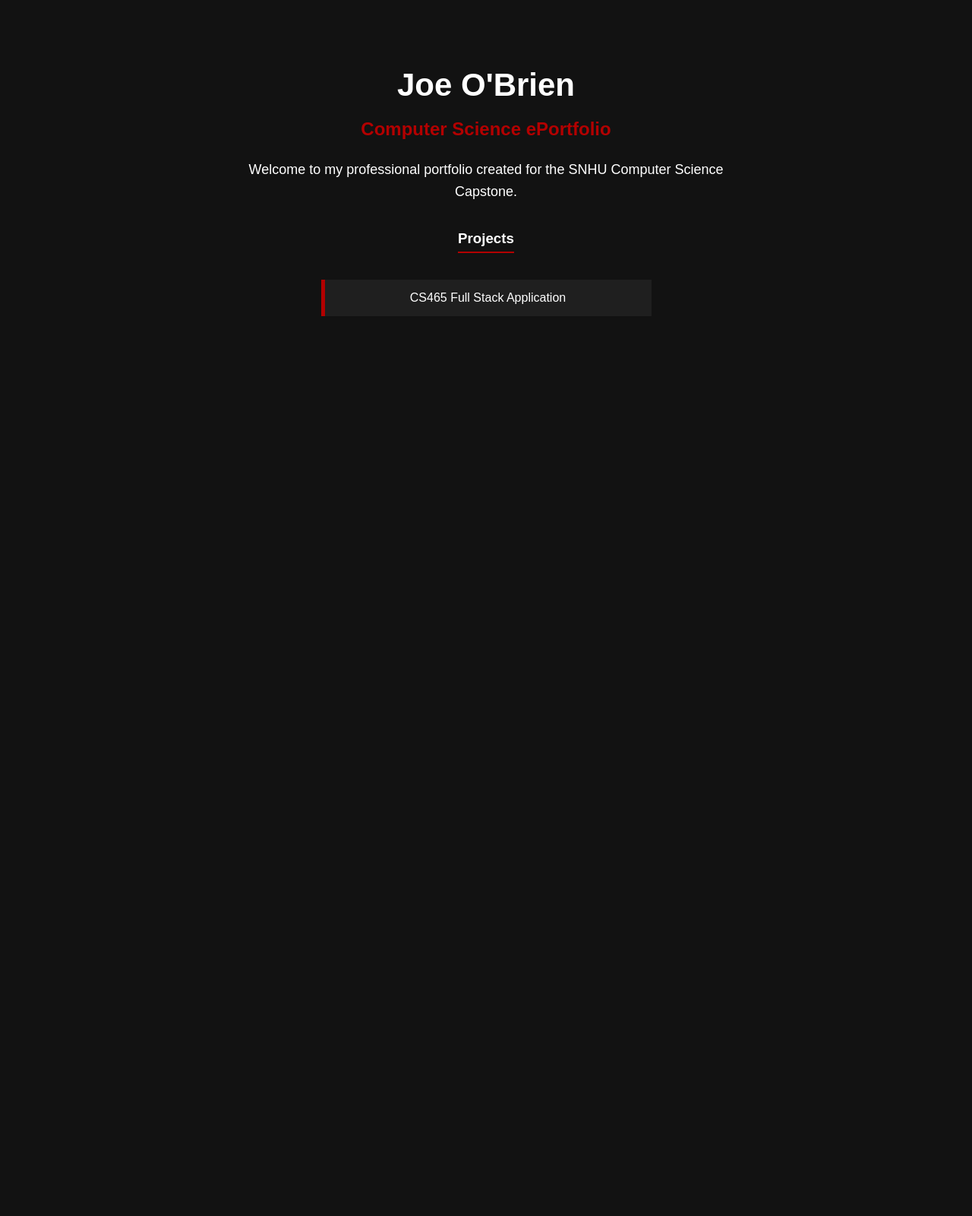
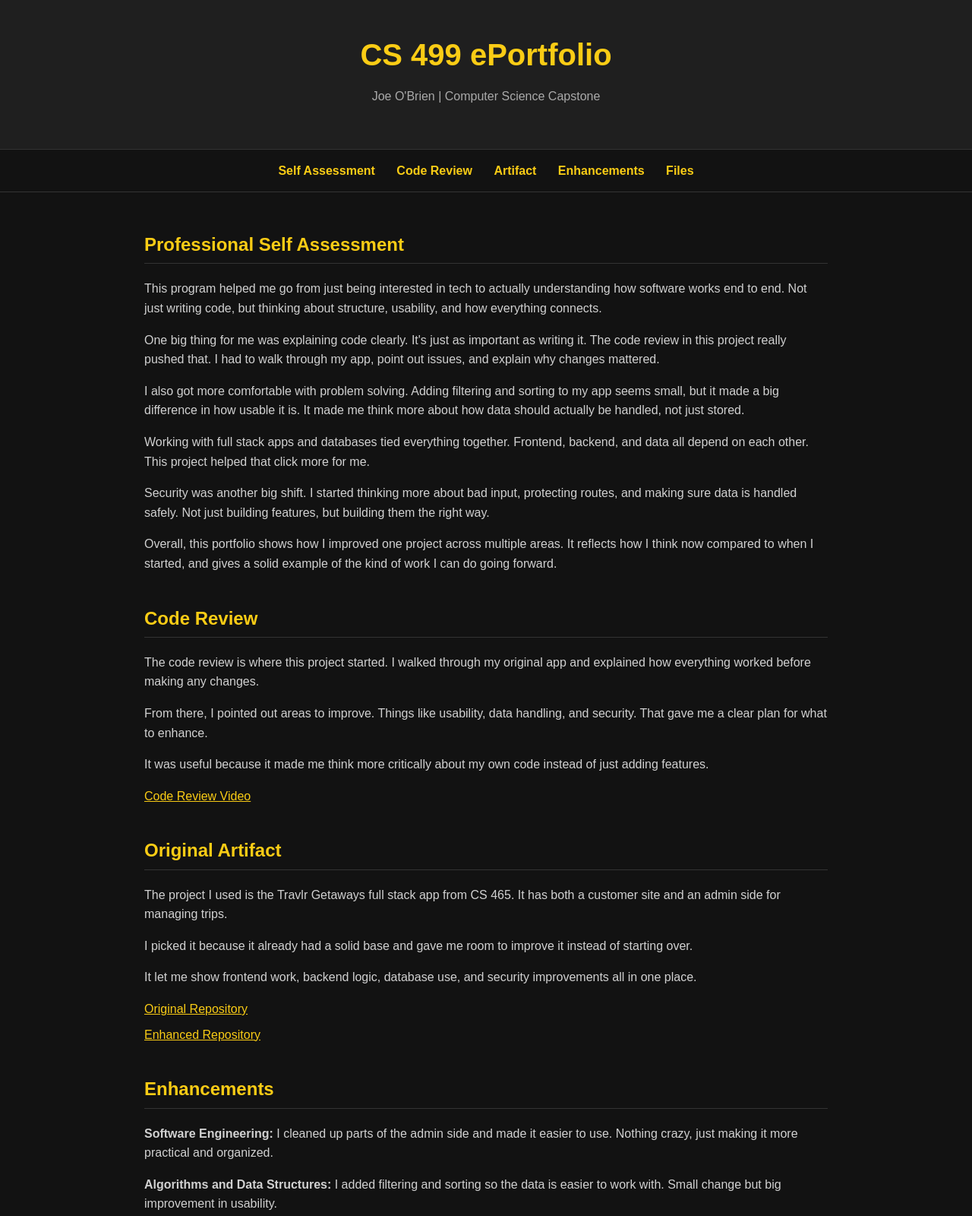
Before and after one commit to jobrien-snhu/jobrien-snhu.github.io, a plain HTML site: page index.html in a window 1280 px wide. Shown: the top 1600 px of the page at 76% size. Before the commit the page ends 800 px from the top, so only its background shows below. Drawn offline with Linux system fonts and the light colour scheme.

Commit message:
Major update to Portfolio
Updated most finishing touches to portfolio

```diff
--- a/index.html
+++ b/index.html
@@ -1,81 +1,146 @@
 <!DOCTYPE html>
-<html>
-
+<html lang="en">
 <head>
-<title>Joe O'Brien Portfolio</title>
-
-<style>
-
-body {
-    margin: 0;
-    font-family: Arial, Helvetica, sans-serif;
-    background-color: #121212;
-    color: white;
-    text-align: center;
-}
-
-.container {
-    max-width: 700px;
-    margin: auto;
-    padding: 60px 20px;
-}
-
-h1 {
-    font-size: 42px;
-    margin-bottom: 10px;
-}
-
-h2 {
-    color: #b30000;
-    margin-bottom: 25px;
-}
-
-h3 {
-    border-bottom: 2px solid #b30000;
-    display: inline-block;
-    padding-bottom: 6px;
-}
-
-p {
-    font-size: 18px;
-    line-height: 1.6;
-}
-
-ul {
-    list-style: none;
-    padding: 0;
-}
-
-li {
-    background: #1f1f1f;
-    padding: 15px;
-    margin: 10px auto;
-    border-left: 5px solid #b30000;
-    max-width: 400px;
-}
-
-</style>
-
+  <meta charset="UTF-8" />
+  <meta name="viewport" content="width=device-width, initial-scale=1.0" />
+  <title>Joe O'Brien | CS 499 ePortfolio</title>
+  <link rel="stylesheet" href="style.css">
 </head>
 
 <body>
 
-    <div class="container">
+<header>
+  <h1>CS 499 ePortfolio</h1>
+  <p>Joe O'Brien | Computer Science Capstone</p>
+</header>
 
-        <h1>Joe O'Brien</h1>
+<nav>
+  <a href="#self">Self Assessment</a>
+  <a href="#review">Code Review</a>
+  <a href="#artifact">Artifact</a>
+  <a href="#enhancements">Enhancements</a>
+  <a href="#files">Files</a>
+</nav>
 
-        <h2>Computer Science ePortfolio</h2>
+<div class="container">
 
-        <p>Welcome to my professional portfolio created for the SNHU Computer Science Capstone.</p>
+  <div class="section" id="self">
+    <h2>Professional Self Assessment</h2>
 
-        <h3>Projects</h3>
+    <p>
+      This program helped me go from just being interested in tech to actually understanding how software works end to end. Not just writing code, but thinking about structure, usability, and how everything connects.
+    </p>
 
-        <ul>
-            <li>CS465 Full Stack Application</li>
-        </ul>
+    <p>
+      One big thing for me was explaining code clearly. It's just as important as writing it. The code review in this project really pushed that. I had to walk through my app, point out issues, and explain why changes mattered.
+    </p>
 
+    <p>
+      I also got more comfortable with problem solving. Adding filtering and sorting to my app seems small, but it made a big difference in how usable it is. It made me think more about how data should actually be handled, not just stored.
+    </p>
+
+    <p>
+      Working with full stack apps and databases tied everything together. Frontend, backend, and data all depend on each other. This project helped that click more for me.
+    </p>
+
+    <p>
+      Security was another big shift. I started thinking more about bad input, protecting routes, and making sure data is handled safely. Not just building features, but building them the right way.
+    </p>
+
+    <p>
+      Overall, this portfolio shows how I improved one project across multiple areas. It reflects how I think now compared to when I started, and gives a solid example of the kind of work I can do going forward.
+    </p>
+
+  </div>
+
+  <div class="section" id="review">
+    <h2>Code Review</h2>
+
+    <p>
+      The code review is where this project started. I walked through my original app and explained how everything worked before making any changes.
+    </p>
+
+    <p>
+      From there, I pointed out areas to improve. Things like usability, data handling, and security. That gave me a clear plan for what to enhance.
+    </p>
+
+    <p>
+      It was useful because it made me think more critically about my own code instead of just adding features.
+    </p>
+
+    <div class="links">
+      <a href="https://youtu.be/CWUw5c4_5Pg">Code Review Video</a>
     </div>
 
+  </div>
+
+  <div class="section" id="artifact">
+    <h2>Original Artifact</h2>
+
+    <p>
+      The project I used is the Travlr Getaways full stack app from CS 465. It has both a customer site and an admin side for managing trips.
+    </p>
+
+    <p>
+      I picked it because it already had a solid base and gave me room to improve it instead of starting over.
+    </p>
+
+    <p>
+      It let me show frontend work, backend logic, database use, and security improvements all in one place.
+    </p>
+
+    <div class="links">
+      <a href="https://github.com/jobrien-snhu/CS465-fullstack-original" target="_blank">Original Repository</a>
+      <a href="https://github.com/jobrien-snhu/CS465-fullstack" target="_blank">Enhanced Repository</a>
+    </div>
+
+  </div>
+
+  <div class="section" id="enhancements">
+    <h2>Enhancements</h2>
+
+    <p>
+      <strong>Software Engineering:</strong> I cleaned up parts of the admin side and made it easier to use. Nothing crazy, just making it more practical and organized.
+    </p>
+
+    <p>
+      <strong>Algorithms and Data Structures:</strong> I added filtering and sorting so the data is easier to work with. Small change but big improvement in usability.
+    </p>
+
+    <p>
+      <strong>Databases:</strong> I improved CRUD behavior and added validation so bad data does not make it into the database. This made the app more reliable.
+    </p>
+
+    <p>
+      Together these changes made the project feel more complete and closer to something you would actually use.
+    </p>
+
+  </div>
+
+  <div class="section" id="files">
+    <h2>Supporting Files</h2>
+
+    <p>
+      These links will point to my final documents once everything is uploaded.
+    </p>
+
+    <div class="links">
+      <a href="#">Software Engineering Narrative</a>
+      <a href="#">Algorithms and Data Structures Narrative</a>
+      <a href="#">Database Narrative</a>
+    </div>
+
+  </div>
+
+</div>
+
+<button id="topBtn" onclick="scrollToTop()">Top ↑</button>
+
+<footer>
+  <p>Joe O'Brien | CS 499 Capstone</p>
+</footer>
+
+<script src="scripts.js"></script>
+
 </body>
-
 </html>
--- /dev/null
+++ b/scripts.js
@@ -0,0 +1,13 @@
+const topBtn = document.getElementById("topBtn");
+
+  window.onscroll = function () {
+    if (document.body.scrollTop > 200 || document.documentElement.scrollTop > 200) {
+      topBtn.style.display = "block";
+    } else {
+      topBtn.style.display = "none";
+    }
+  };
+
+  function scrollToTop() {
+    window.scrollTo({ top: 0, behavior: 'smooth' });
+  }
--- /dev/null
+++ b/style.css
@@ -0,0 +1,100 @@
+body {
+    margin: 0;
+    font-family: Arial, Helvetica, sans-serif;
+    background-color: #121212;
+    color: #e5e5e5;
+    line-height: 1.6;
+}
+
+header {
+    background-color: #1f1f1f;
+    padding: 40px 20px;
+    text-align: center;
+    border-bottom: 1px solid #333;
+}
+
+header h1 {
+    margin: 0;
+    font-size: 2.5rem;
+    color: #facc15;
+}
+
+header p {
+    margin-top: 10px;
+    color: #aaa;
+}
+
+nav {
+    text-align: center;
+    padding: 15px;
+    border-bottom: 1px solid #333;
+    background-color: #121212;
+    position: sticky;
+    top: 0;
+    z-index: 1000;
+}
+
+nav a {
+    color: #facc15;
+    margin: 0 12px;
+    text-decoration: none;
+    font-weight: bold;
+}
+
+nav a:hover {
+    text-decoration: underline;
+}
+
+.container {
+    max-width: 900px;
+    margin: 0 auto;
+    padding: 30px 20px;
+}
+
+h2 {
+    color: #facc15;
+    border-bottom: 1px solid #333;
+    padding-bottom: 5px;
+}
+
+p {
+    color: #d1d1d1;
+}
+
+a {
+    color: #facc15;
+}
+
+.section {
+    margin-bottom: 40px;
+}
+
+.links a {
+    display: block;
+    margin-bottom: 8px;
+}
+
+footer {
+    text-align: center;
+    padding: 20px;
+    border-top: 1px solid #333;
+    color: #888;
+}
+
+#topBtn {
+    position: fixed;
+    bottom: 25px;
+    right: 25px;
+    background-color: #facc15;
+    color: #121212;
+    border: none;
+    padding: 10px 14px;
+    font-weight: bold;
+    border-radius: 5px;
+    cursor: pointer;
+    display: none;
+}
+
+#topBtn:hover {
+    background-color: #eab308;
+}
```
